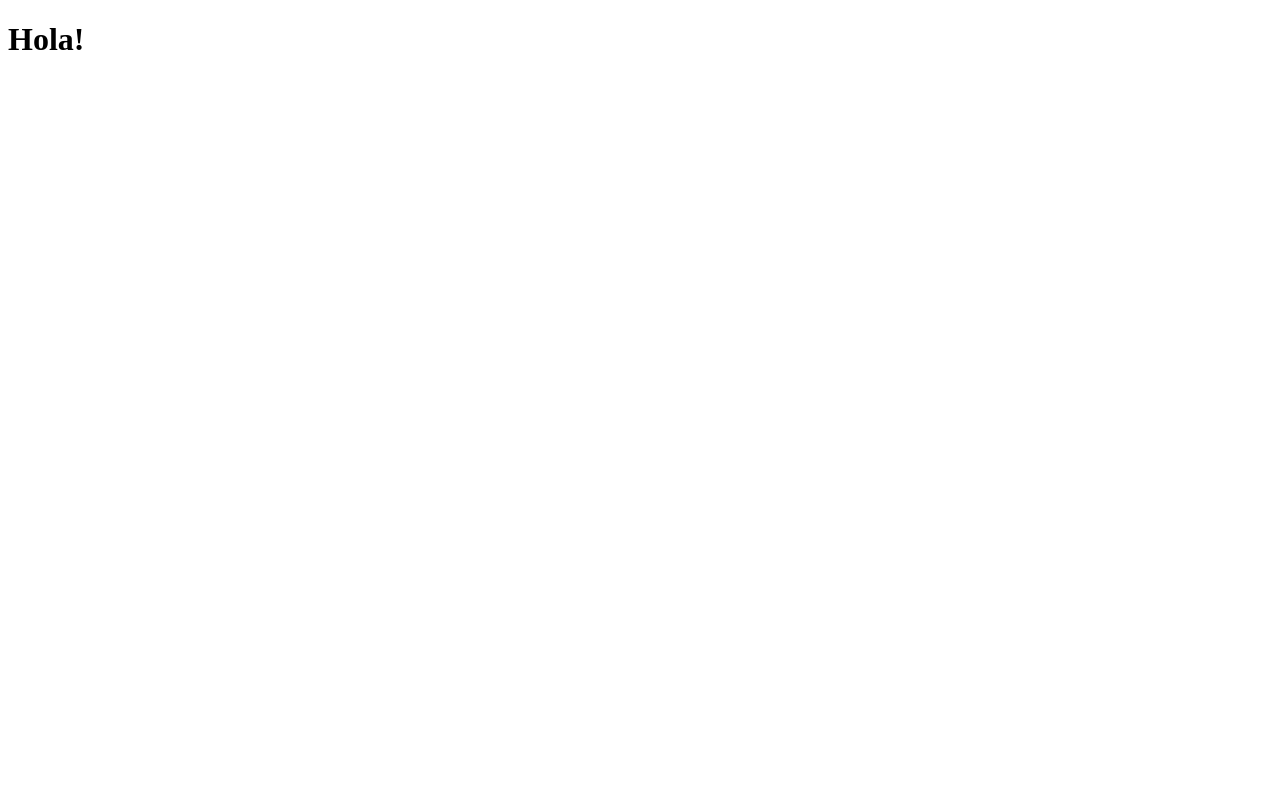
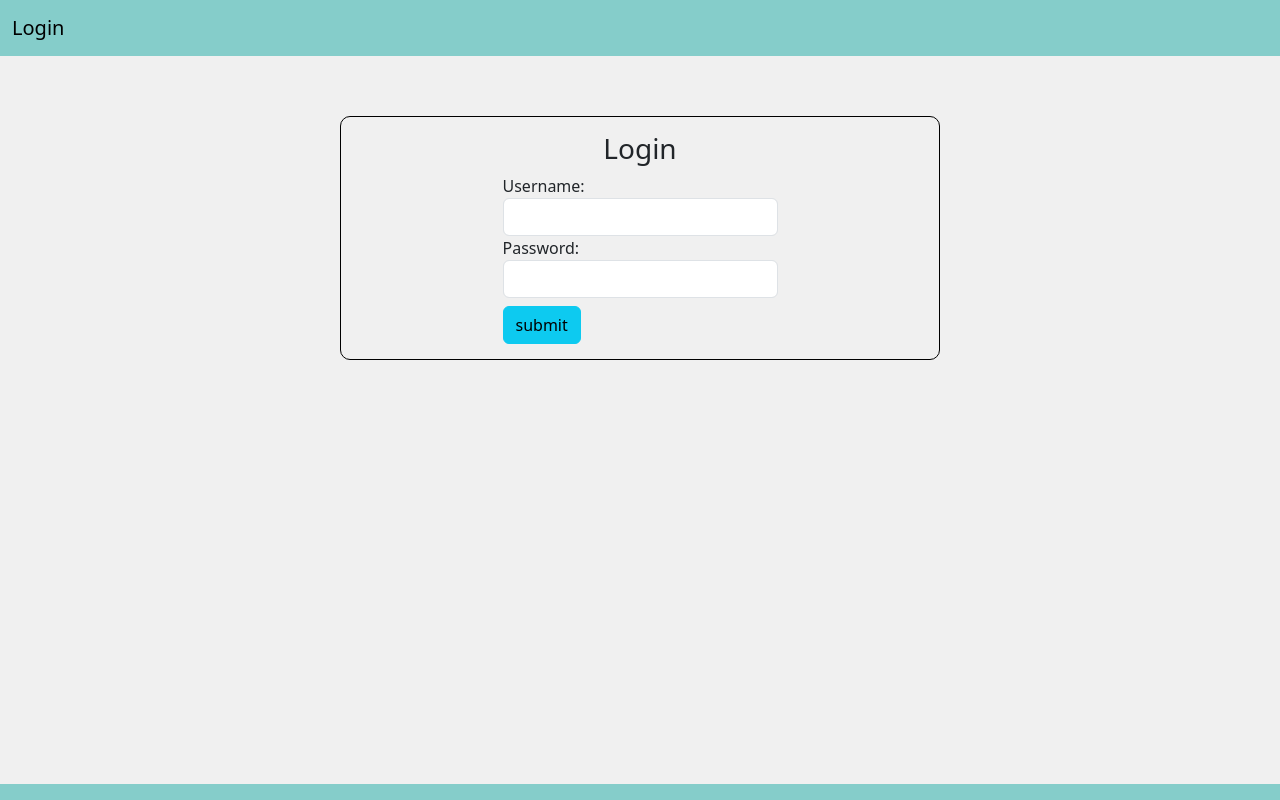
Before and after one commit to JesusBandez/proyecto_Ing_software, a Flask app: page / in a window 1280 px wide. Before the commit the page is almost empty. Run offline with Flask 3, Linux system fonts and the light colour scheme.

Commit message:
Added login page

```diff
--- a/src/routes/routes.py
+++ b/src/routes/routes.py
@@ -4,5 +4,5 @@ from main import app
 @app.route('/')
 def home():
     return render_template(
-        'base.html'
+        'login.html'
     )
--- a/src/templates/base.html
+++ b/src/templates/base.html
@@ -1,7 +1,14 @@
 <!DOCTYPE html>
 <head>
     <meta charset="utf-8">
+    <meta name="viewport" content="width=device-width, initial-scale=1">
+    {% block title %}<title>Base</title>{% endblock %}
+    <link href="https://cdn.jsdelivr.net/npm/bootstrap@5.3.0-alpha1/dist/css/bootstrap.min.css" rel="stylesheet" integrity="sha384-GLhlTQ8iRABdZLl6O3oVMWSktQOp6b7In1Zl3/Jr59b6EGGoI1aFkw7cmDA6j6gD" crossorigin="anonymous">
 </head>
-<body>
-    <h1>Hola!</h1>
+<body style="background-color: #f0f0f0;">
+    {% include 'navbar.html' %}
+    {% block body %}<p>testing</p>
+    {% endblock %}
+    {% include 'footer.html' %}
+    <script src="https://cdn.jsdelivr.net/npm/bootstrap@5.3.0-alpha1/dist/js/bootstrap.bundle.min.js" integrity="sha384-w76AqPfDkMBDXo30jS1Sgez6pr3x5MlQ1ZAGC+nuZB+EYdgRZgiwxhTBTkF7CXvN" crossorigin="anonymous"></script>
 </body>
--- /dev/null
+++ b/src/templates/footer.html
@@ -0,0 +1,2 @@
+<nav class="fixed-bottom navbar navbar-expand-lg" style="background-color: #85cdca;">
+</nav>
--- /dev/null
+++ b/src/templates/login.html
@@ -0,0 +1,30 @@
+{% extends "base.html" %}
+{% block title %}<title>Login</title>{% endblock %}
+{% block body %}
+<div style="max-width: 600px; margin:auto; margin-top:60px; border: 1px solid black; border-radius: 10px">
+    <div id="login" style="margin: 15px 0px">
+        <div class="container">
+            <div id="login-row" class="row justify-content-center align-items-center">
+                <div id="login-column" class="col-md-6">
+                    <div id="login-box" class="col-md-12">
+                        <form id="login-form" class="form" action="" method="post">
+                            <h3 class="text-center">Login</h3>
+                            <div class="form-group">
+                                <label for="username">Username:</label><br>
+                                <input type="text" name="username" id="username" class="form-control">
+                            </div>
+                            <div class="form-group">
+                                <label for="password">Password:</label><br>
+                                <input type="text" name="password" id="password" class="form-control">
+                            </div>
+                            <div class="form-group">
+                                <input type="submit" name="submit" class="btn btn-info btn-md mt-2" value="submit">
+                            </div>
+                        </form>
+                    </div>
+                </div>
+            </div>
+        </div>
+    </div>
+</div>
+{% endblock %}
--- /dev/null
+++ b/src/templates/navbar.html
@@ -0,0 +1,5 @@
+<nav class="navbar navbar-expand-lg"  style="background-color: #85cdca;">
+    <div class="container-fluid">
+      <a class="navbar-brand" href="/">Login</a>
+    </div>
+  </nav>
```
